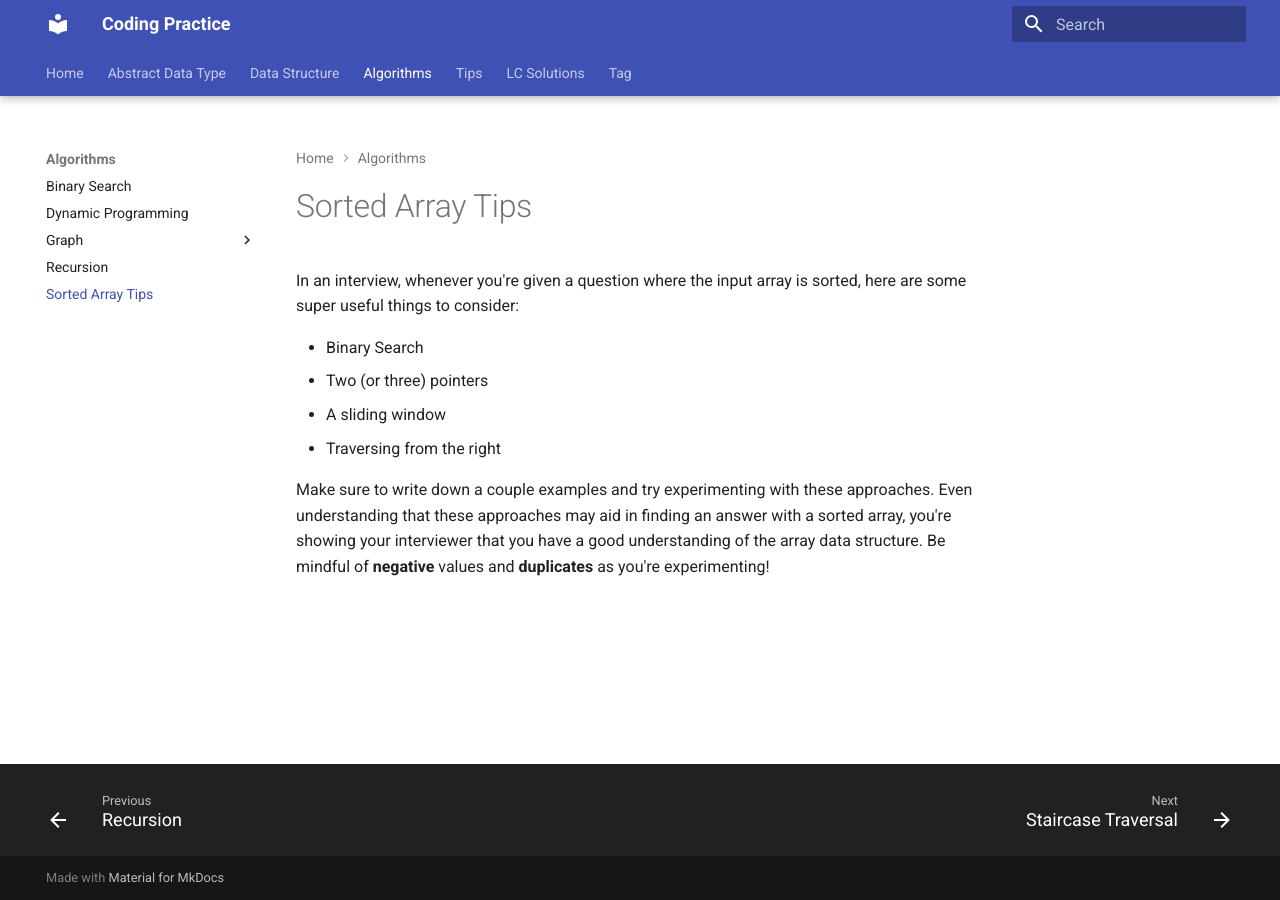
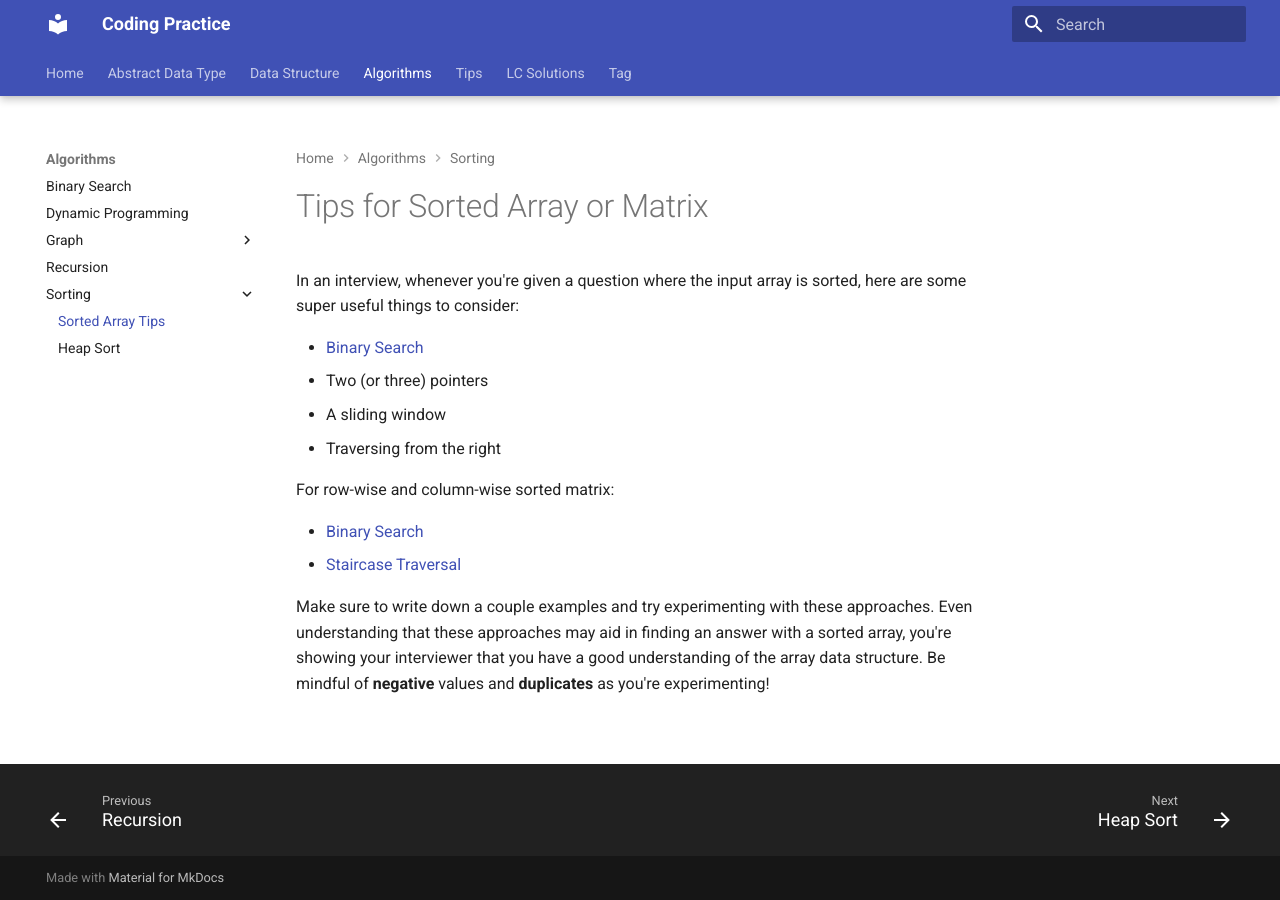
Before and after one commit to RogerLuo-Code/coding-practice, an MkDocs documentation site: the page built from docs/algorithms/sorting/sorted-array-tips.md, in a window 1280 px wide. Built offline with MkDocs 1.6.1 and Material for MkDocs 9.7.7, drawn with Linux system fonts in a browser that asks for light colours.

Commit message:
Refactor binary search doc and update sorting

```diff
--- a/docs/algorithms/sorting/sorted-array-tips.md
+++ b/docs/algorithms/sorting/sorted-array-tips.md
@@ -1,8 +1,19 @@
-In an interview, whenever you're given a question where the input array is sorted, here are some super useful things to consider:
+# Tips for Sorted Array or Matrix
 
-- Binary Search
+In an interview, whenever you're given a question where the input array is sorted, here
+are some super useful things to consider:
+
+- [Binary Search](../binary-search.md)
 - Two (or three) pointers
 - A sliding window
 - Traversing from the right
 
-Make sure to write down a couple examples and try experimenting with these approaches. Even understanding that these approaches may aid in finding an answer with a sorted array, you're showing your interviewer that you have a good understanding of the array data structure. Be mindful of **negative** values and **duplicates** as you're experimenting!
+For row-wise and column-wise sorted matrix:
+
+- [Binary Search](../binary-search.md)
+- [Staircase Traversal](../../tips/staircase-traversal.md)
+
+Make sure to write down a couple examples and try experimenting with these approaches.
+Even understanding that these approaches may aid in finding an answer with a sorted
+array, you're showing your interviewer that you have a good understanding of the array
+data structure. Be mindful of **negative** values and **duplicates** as you're experimenting!
--- a/mkdocs.yml
+++ b/mkdocs.yml
@@ -87,13 +87,18 @@ nav:
         - algorithms/graph/minimum-spanning-tree/index.md
         - Kruskal Algorithm: algorithms/graph/minimum-spanning-tree/kruskal-algorithm.md
         - Prim Algorithm: algorithms/graph/minimum-spanning-tree/prim-algorithm.md
+      - Topological Sort:
+        - algorithms/graph/topological-sort/index.md
+        - Kahn's Algorithm: algorithms/graph/topological-sort/kahns-algorithm.md
       - Shortest Path:
         - algorithms/graph/shortest-path/index.md
         - Bellman-Ford Algorithm: algorithms/graph/shortest-path/bellman-ford-algorithm.md
         - Shortest Path Faster Algorithm: algorithms/graph/shortest-path/shortest-path-faster-algorithm.md
         - Dijkstra Algorithm: algorithms/graph/shortest-path/dijkstra-algorithm.md
     - Recursion: algorithms/recursion.md
-    - Sorted Array Tips: algorithms/sorting/sorted-array-tips.md
+    - Sorting:
+      - Sorted Array Tips: algorithms/sorting/sorted-array-tips.md
+      - Heap Sort: algorithms/sorting/heap-sort.md
   - Tips:
     - Staircase Traversal: tips/staircase-traversal.md
   - LC Solutions:
```
Also changed, not shown: docs/algorithms/binary-search.md (+15 -5 lines), docs/algorithms/graph/topological-sort/index.md (renamed from docs/algorithms/graph/topological-sorting/index.md), docs/algorithms/graph/topological-sort/kahns-algorithm.md (renamed from docs/algorithms/graph/topological-sorting/kahn-algorithm.md).
